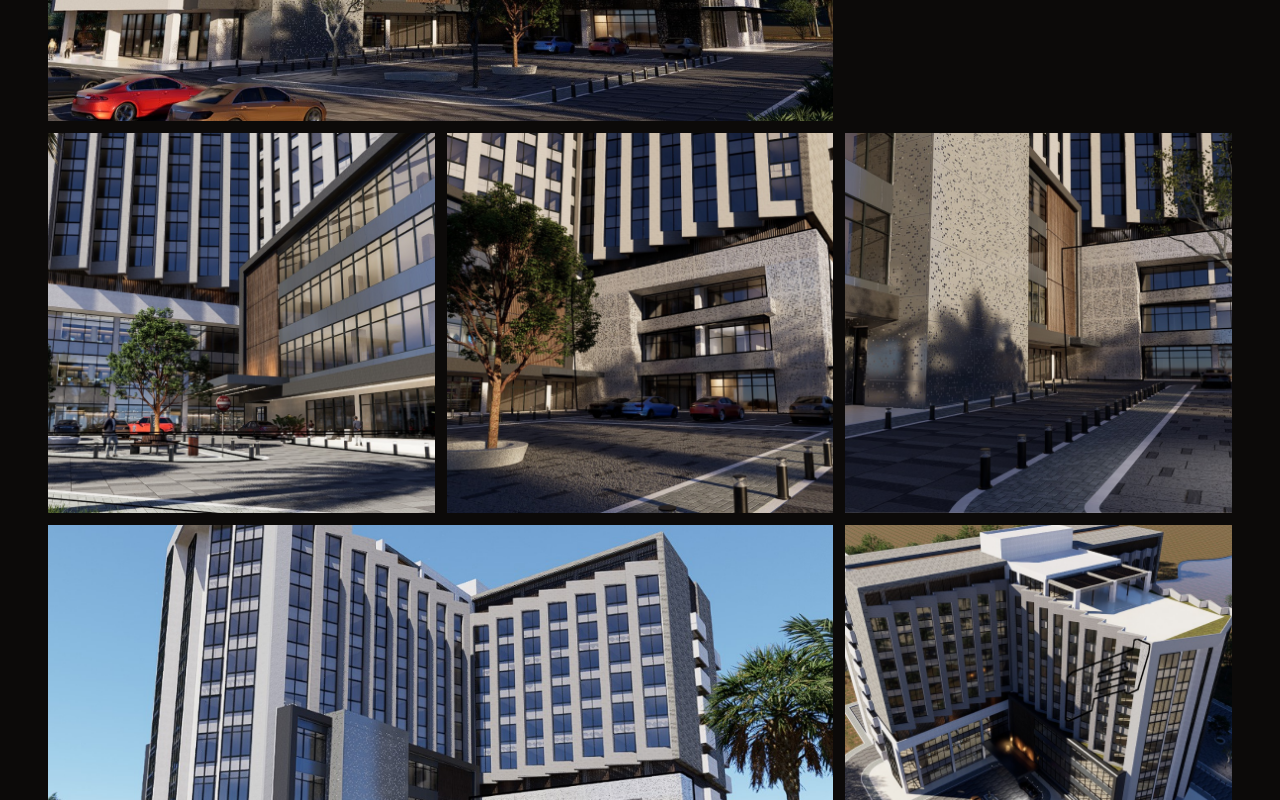
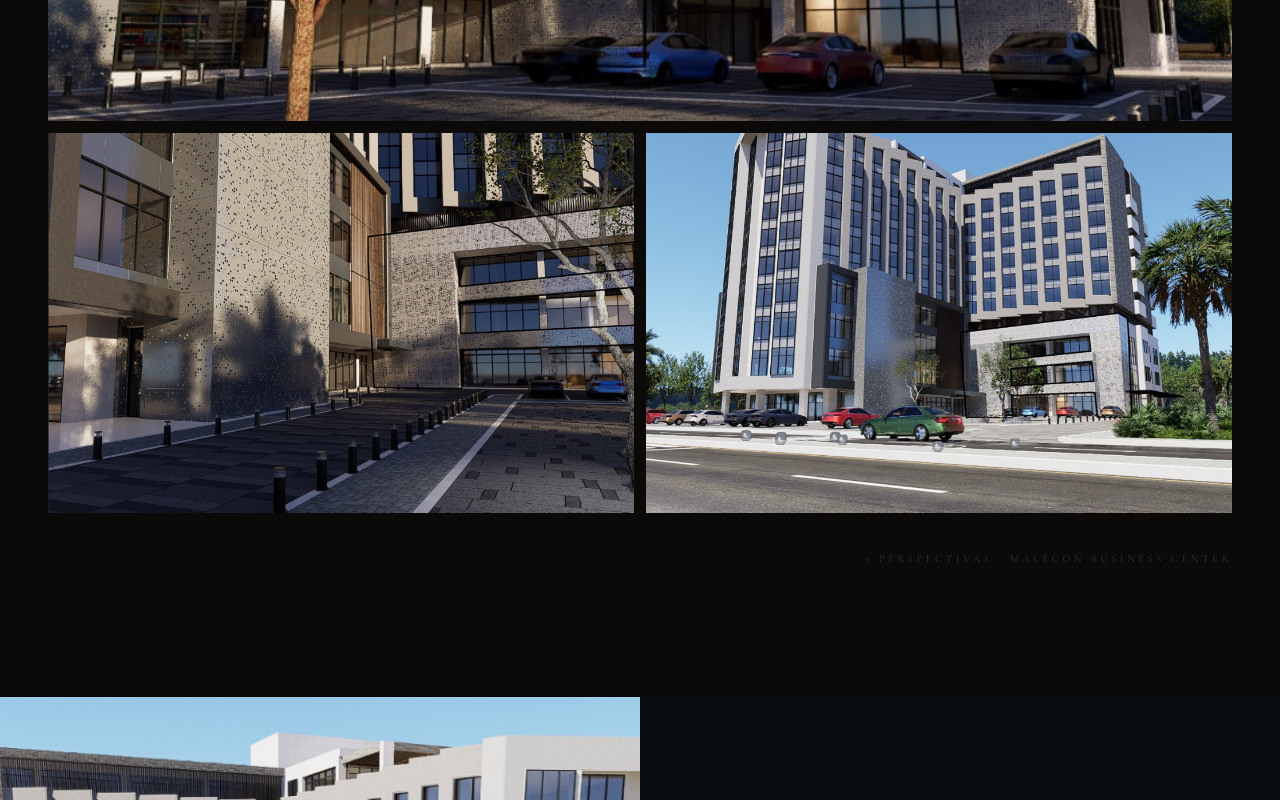
Before and after one commit to jerdiaz/malecon-residences, a Next.js app: page / in a window 1280 px wide. Shown: the part 3960-4760 px from the top of the page. Built offline with nearby package versions, Linux system fonts and the light colour scheme.

Commit message:
Galeria: carrusel automatico de 3 fotos con pagina de detalle a tamano completo

```diff
--- /dev/null
+++ b/src/app/galeria/[slug]/page.tsx
@@ -0,0 +1,55 @@
+import Image from "next/image";
+import Link from "next/link";
+import { notFound } from "next/navigation";
+import { RENDERS, getRenderBySlug } from "@/lib/renders";
+
+export function generateStaticParams() {
+  return RENDERS.map((r) => ({ slug: r.slug }));
+}
+
+export default async function RenderDetailPage({
+  params,
+}: {
+  params: Promise<{ slug: string }>;
+}) {
+  const { slug } = await params;
+  const render = getRenderBySlug(slug);
+
+  if (!render) notFound();
+
+  return (
+    <main className="relative flex min-h-screen w-full flex-col items-center justify-center bg-ink px-6 py-16">
+      <Link
+        href="/#galeria"
+        className="group absolute left-6 top-6 flex items-center gap-3 text-[0.65rem] font-light uppercase tracking-[0.3em] text-white/60 transition-colors duration-300 hover:text-champagne md:left-12 md:top-8"
+      >
+        <span className="flex h-9 w-9 items-center justify-center rounded-full border border-white/15 transition-colors duration-300 group-hover:border-bronze">
+          <svg width="12" height="12" viewBox="0 0 14 14" fill="none">
+            <path d="M9 1L3 7L9 13" stroke="currentColor" strokeWidth="1" strokeLinecap="round" />
+          </svg>
+        </span>
+        Volver a la galería
+      </Link>
+
+      <div className="relative mt-16 w-full max-w-6xl">
+        <div className="relative aspect-[16/10] w-full overflow-hidden">
+          <Image
+            src={render.src}
+            alt={render.label}
+            fill
+            sizes="100vw"
+            className="object-contain"
+            priority
+          />
+        </div>
+
+        <p className="mt-8 text-center text-[0.65rem] font-light uppercase tracking-[0.35em] text-champagne/90">
+          {render.label}
+        </p>
+        <p className="mt-2 text-center font-serif text-sm font-light tracking-wide text-white/40">
+          Malecón Business Center
+        </p>
+      </div>
+    </main>
+  );
+}
--- a/src/components/RendersGallery.tsx
+++ b/src/components/RendersGallery.tsx
@@ -1,23 +1,35 @@
 "use client";
 
+import { useEffect, useState } from "react";
 import Image from "next/image";
-import { motion } from "framer-motion";
+import Link from "next/link";
 import SplitWords from "@/components/ui/SplitWords";
 import Reveal from "@/components/ui/Reveal";
+import { RENDERS } from "@/lib/renders";
 
-const RENDERS = [
-  { src: "/images/renders/render-04.png", label: "Fachada principal", span: "col-span-2" },
-  { src: "/images/renders/render-08.png", label: "Lobby de acceso",   span: "col-span-1" },
-  { src: "/images/renders/render-06.png", label: "Plaza comercial",   span: "col-span-1" },
-  { src: "/images/renders/render-07.png", label: "Detalle de fachada", span: "col-span-1" },
-  { src: "/images/renders/render-09.png", label: "Acceso vehicular",  span: "col-span-1" },
-  { src: "/images/renders/render-05.png", label: "Vista frontal",     span: "col-span-2" },
-  { src: "/images/renders/render-02.png", label: "Vista aérea sur",   span: "col-span-1" },
-  { src: "/images/renders/render-03.png", label: "Vista aérea norte", span: "col-span-1" },
-  { src: "/images/renders/render-01.png", label: "Vista aérea compleja", span: "col-span-2" },
+// Grupos de 3 fotos por slide: 1 grande + 2 pequeñas (mismo patrón asimétrico de antes).
+const SLIDES = [
+  [RENDERS[0], RENDERS[1], RENDERS[2]],
+  [RENDERS[3], RENDERS[4], RENDERS[5]],
+  [RENDERS[6], RENDERS[7], RENDERS[8]],
 ];
 
+const AUTO_ADVANCE_MS = 5000;
+
 export default function RendersGallery() {
+  const [slide, setSlide] = useState(0);
+  const [paused, setPaused] = useState(false);
+
+  useEffect(() => {
+    if (paused) return;
+    const timer = setInterval(() => {
+      setSlide((prev) => (prev + 1) % SLIDES.length);
+    }, AUTO_ADVANCE_MS);
+    return () => clearInterval(timer);
+  }, [paused]);
+
+  const current = SLIDES[slide];
+
   return (
     <section id="galeria" className="relative w-full bg-stone-950 scroll-mt-20 py-24 lg:py-32">
       {/* Header */}
@@ -42,29 +54,53 @@ export default function RendersGallery() {
         </Reveal>
       </div>
 
-      {/* Grid */}
-      <div className="mx-auto max-w-7xl px-6 md:px-12">
-        <div className="grid grid-cols-1 gap-3 sm:grid-cols-2 lg:grid-cols-3">
-          {RENDERS.map((render, i) => (
-            <motion.div
-              key={render.src}
-              className={`group relative overflow-hidden ${
-                render.span === "col-span-2"
-                  ? "sm:col-span-2 lg:col-span-2"
-                  : "col-span-1"
-              }`}
-              initial={{ opacity: 0, y: 24 }}
-              whileInView={{ opacity: 1, y: 0 }}
-              viewport={{ once: false, amount: 0.08 }}
-              transition={{
-                delay: (i % 3) * 0.08,
-                duration: 0.9,
-                ease: [0.16, 1, 0.3, 1],
-              }}
+      {/* Carrusel — avanza solo; se pausa mientras el cursor está encima */}
+      <div
+        className="mx-auto max-w-7xl px-6 md:px-12"
+        onMouseEnter={() => setPaused(true)}
+        onMouseLeave={() => setPaused(false)}
+      >
+        <div
+          key={slide}
+          className="grid animate-[fade-in_0.4s_ease-out] grid-cols-1 gap-3 sm:grid-cols-2"
+        >
+          {/* Foto grande */}
+          <RenderTile render={current[0]} className="sm:col-span-2" big />
+          {/* Dos fotos pequeñas */}
+          <RenderTile render={current[1]} />
+          <RenderTile render={current[2]} />
+        </div>
+      </div>
+
+      {/* Número total de renders */}
+      <Reveal delay={200}>
+        <div className="mx-auto mt-8 max-w-7xl px-6 text-right md:px-12">
+          <span className="font-serif text-[0.65rem] font-light uppercase tracking-[0.35em] text-white/20">
+            9 perspectivas · Malecón Business Center
+          </span>
+        </div>
+      </Reveal>
+    </section>
+  );
+}
+
+function RenderTile({
+  render,
+  big = false,
+  className = "",
+}: {
+  render: (typeof RENDERS)[number];
+  big?: boolean;
+  className?: string;
+}) {
+  return (
+    <Link
+      href={`/galeria/${render.slug}`}
+      className={`group relative block overflow-hidden ${className}`}
     >
       <div
         className={`relative w-full overflow-hidden ${
-                  render.span === "col-span-2" ? "h-[52vw] max-h-[520px] sm:h-[42vw]" : "h-[52vw] max-h-[380px] sm:h-[32vw]"
+          big ? "h-[52vw] max-h-[520px] sm:h-[42vw]" : "h-[52vw] max-h-[380px] sm:h-[38vw]"
         }`}
       >
         <Image
@@ -83,19 +119,6 @@ export default function RendersGallery() {
           </p>
         </div>
       </div>
-            </motion.div>
-          ))}
-        </div>
-      </div>
-
-      {/* Número total de renders */}
-      <Reveal delay={200}>
-        <div className="mx-auto mt-12 max-w-7xl px-6 text-right md:px-12">
-          <span className="font-serif text-[0.65rem] font-light uppercase tracking-[0.35em] text-white/20">
-            9 perspectivas · Malecón Business Center
-          </span>
-        </div>
-      </Reveal>
-    </section>
+    </Link>
   );
 }
--- /dev/null
+++ b/src/lib/renders.ts
@@ -0,0 +1,21 @@
+export interface RenderItem {
+  slug: string;
+  src: string;
+  label: string;
+}
+
+export const RENDERS: RenderItem[] = [
+  { slug: "fachada-principal",  src: "/images/renders/render-04.png", label: "Fachada principal" },
+  { slug: "lobby-de-acceso",    src: "/images/renders/render-08.png", label: "Lobby de acceso" },
+  { slug: "plaza-comercial",    src: "/images/renders/render-06.png", label: "Plaza comercial" },
+  { slug: "detalle-de-fachada", src: "/images/renders/render-07.png", label: "Detalle de fachada" },
+  { slug: "acceso-vehicular",   src: "/images/renders/render-09.png", label: "Acceso vehicular" },
+  { slug: "vista-frontal",      src: "/images/renders/render-05.png", label: "Vista frontal" },
+  { slug: "vista-aerea-sur",    src: "/images/renders/render-02.png", label: "Vista aérea sur" },
+  { slug: "vista-aerea-norte",  src: "/images/renders/render-03.png", label: "Vista aérea norte" },
+  { slug: "vista-aerea-compleja", src: "/images/renders/render-01.png", label: "Vista aérea compleja" },
+];
+
+export function getRenderBySlug(slug: string): RenderItem | undefined {
+  return RENDERS.find((r) => r.slug === slug);
+}
```
Lines whose indentation alone changed are shown as unchanged.
